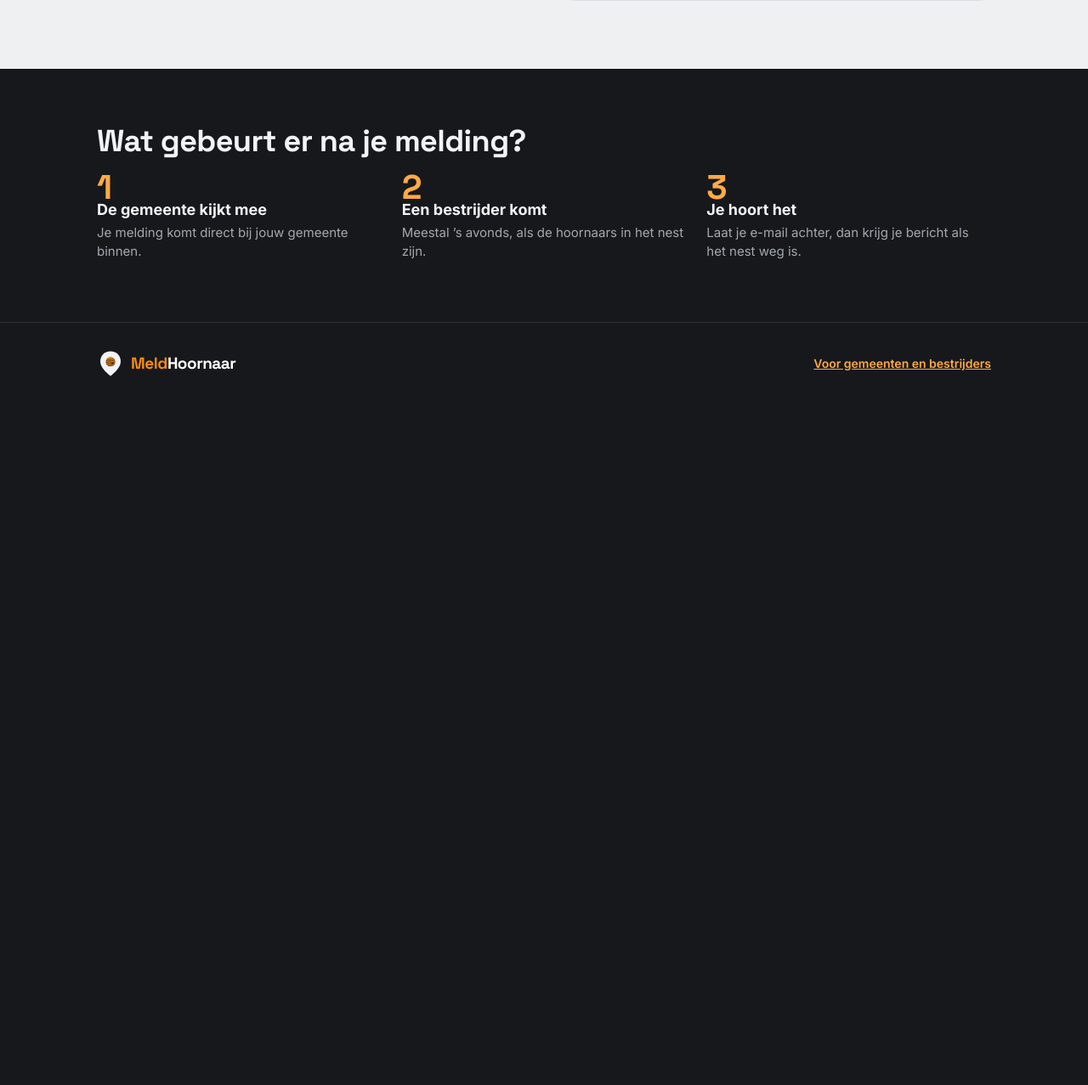
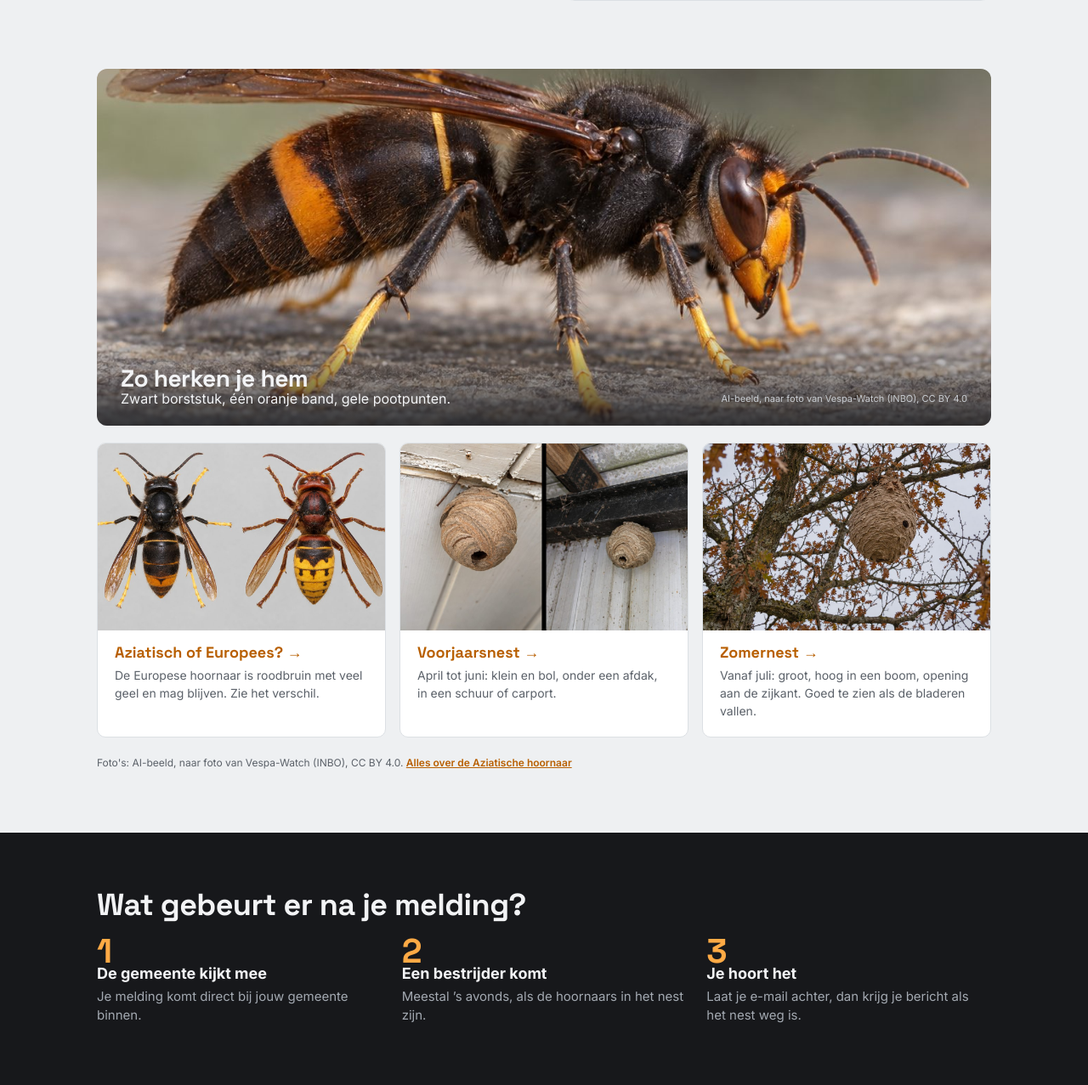
Before and after one commit to teusoftsite/hornaar, a Laravel app: page / in a window 1280 px wide. Shown: the part 645-1922 px from the top of the page at 85% size. Before the commit the page ends 1088 px from the top, so only its background shows below. Run offline with Laravel 12, Linux system fonts and the light colour scheme; data that the repository does not hold is empty; parts of the project's set-up code (start-up, migrations or seed data) failed here and were passed over.

Commit message:
Homepage: foto's van hoornaar en nesten met links naar de infopagina's
Co-Authored-By: Claude Opus 5.5 <noreply@anthropic.com>
Claude-Session: https://claude.ai/code/session_01MpDGRGrearn6M9MQzHcJ9g

```diff
--- a/resources/views/public/home.blade.php
+++ b/resources/views/public/home.blade.php
@@ -25,6 +25,25 @@
 </section>
 
 
+<section style="max-width: 1100px; margin: 0 auto; padding: 0 24px 72px; display: flex; flex-direction: column; gap: 20px">
+<figure style="margin: 0; position: relative; border-radius: 12px; overflow: hidden">
+<img src="/img/info/6a8640ec99196a11072911c7a45be953.jpg" alt="Aziatische hoornaar van opzij: zwart borststuk, één oranje band, gele pootpunten" style="width: 100%; height: 420px; object-fit: cover; display: block">
+<figcaption style="position: absolute; left: 0; right: 0; bottom: 0; padding: 48px 28px 22px; background: linear-gradient(transparent, rgba(23,24,27,.85)); color: #F2F3F5; display: flex; justify-content: space-between; align-items: flex-end; gap: 16px; flex-wrap: wrap">
+<span style="display: flex; flex-direction: column; gap: 4px"><strong style="font-family: 'Space Grotesk', Inter, sans-serif; font-size: 28px; letter-spacing: -.5px">Zo herken je hem</strong><span style="font-size: 16px">Zwart borststuk, één oranje band, gele pootpunten.</span></span>
+<span style="font-size: 11px; color: #C9CDD2">AI-beeld, naar foto van Vespa-Watch (INBO), CC BY 4.0</span></figcaption></figure>
+<div style="display: grid; grid-template-columns: repeat(auto-fit, minmax(280px, 1fr)); gap: 16px">
+<a href="{{ route('info.herkennen') }}" style="background: #FFFFFF; border: 1px solid #DCE0E4; border-radius: 10px; overflow: hidden; display: flex; flex-direction: column; text-decoration: none; color: #17181B">
+<img src="/img/info/44deab85b484bc27d424972734ca04d7.jpg" alt="Aziatische en Europese hoornaar naast elkaar" loading="lazy" style="width: 100%; height: 220px; object-fit: cover; display: block">
+<span style="padding: 16px 20px 20px; display: flex; flex-direction: column; gap: 6px"><strong style="font-family: 'Space Grotesk', Inter, sans-serif; font-size: 18px; color: #B85F00">Aziatisch of Europees? →</strong><span style="font-size: 14px; line-height: 21px; color: #5B6169; font-weight: 400">De Europese hoornaar is roodbruin met veel geel en mag blijven. Zie het verschil.</span></span></a>
+<a href="{{ route('info.nesten-zoeken') }}" style="background: #FFFFFF; border: 1px solid #DCE0E4; border-radius: 10px; overflow: hidden; display: flex; flex-direction: column; text-decoration: none; color: #17181B">
+<img src="/img/info/9a982e969d75f4b618ac4ad286a7763f.jpg" alt="Voorjaarsnest onder een afdak" loading="lazy" style="width: 100%; height: 220px; object-fit: cover; display: block">
+<span style="padding: 16px 20px 20px; display: flex; flex-direction: column; gap: 6px"><strong style="font-family: 'Space Grotesk', Inter, sans-serif; font-size: 18px; color: #B85F00">Voorjaarsnest →</strong><span style="font-size: 14px; line-height: 21px; color: #5B6169; font-weight: 400">April tot juni: klein en bol, onder een afdak, in een schuur of carport.</span></span></a>
+<a href="{{ route('info.nesten-zoeken') }}" style="background: #FFFFFF; border: 1px solid #DCE0E4; border-radius: 10px; overflow: hidden; display: flex; flex-direction: column; text-decoration: none; color: #17181B">
+<img src="/img/info/495bd1a17692afb7432d59717ca259be.jpg" alt="Zomernest hoog in een eik" loading="lazy" style="width: 100%; height: 220px; object-fit: cover; display: block">
+<span style="padding: 16px 20px 20px; display: flex; flex-direction: column; gap: 6px"><strong style="font-family: 'Space Grotesk', Inter, sans-serif; font-size: 18px; color: #B85F00">Zomernest →</strong><span style="font-size: 14px; line-height: 21px; color: #5B6169; font-weight: 400">Vanaf juli: groot, hoog in een boom, opening aan de zijkant. Goed te zien als de bladeren vallen.</span></span></a>
+</div>
+<p style="margin: 0; font-size: 12px; color: #5B6169">Foto's: AI-beeld, naar foto van Vespa-Watch (INBO), CC BY 4.0. <a href="{{ route('info') }}">Alles over de Aziatische hoornaar</a></p>
+</section>
 <section style="background: #17181B; color: #F2F3F5">
 <div style="max-width: 1100px; margin: 0 auto; padding: 72px 24px; display: flex; flex-direction: column; gap: 32px">
 <h2 style="margin: 0; font-family: 'Space Grotesk', sans-serif; font-weight: 700; font-size: 36px; letter-spacing: -0.6px">Wat gebeurt er na je melding?</h2>
```
